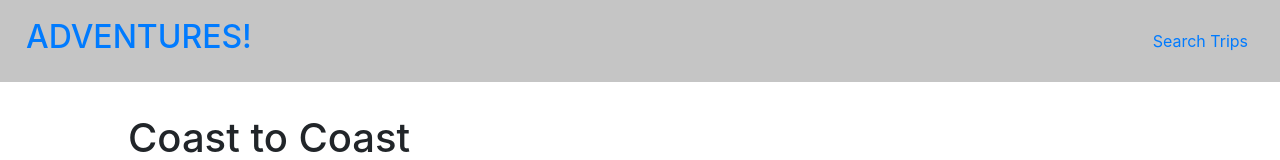
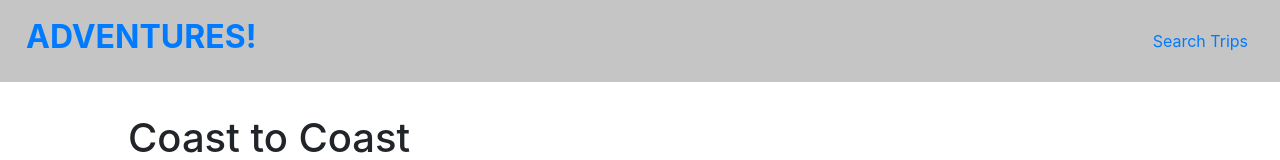
Before and after one commit to JannatJameel/Hiking-Trips, a React (Create React App) app: page /trips/coast-to-coast in a window 1280 px wide. Shown: the top 160 px of the page. Built offline with nearby package versions, Linux system fonts and the light colour scheme.

Commit message:
checks done

```diff
--- a/src/components/Navbar.js
+++ b/src/components/Navbar.js
@@ -4,7 +4,7 @@ const NavBar = () => {
     return (
       <nav className="navbar navbar-expand" style={{backgroundColor: "#c5c5c5"}}>
         <Logo exact to="/">
-          <h2>ADVENTURES!</h2>
+          <h2 style={{fontWeight: "bold"}}>ADVENTURES!</h2>
         </Logo>
         <div className="navbar-nav ml-auto">
           <NavTrip to="/trips">Search Trips</NavTrip>
--- a/src/components/TripDetails.js
+++ b/src/components/TripDetails.js
@@ -1,9 +1,9 @@
 import { useParams } from "react-router-dom";
-import { DetailWrapper , RecommendedList, ListWrapper} from "../styles";
+import { DetailWrapper, ListWrapper} from "../styles";
 import data from "../data";
 import Trip from "./Trip";
 
-const TripDetail = ({}) => {
+const TripDetail = () => {
   const {tripSlug} = useParams();
   const trip = data.find((trip) => trip.slug === tripSlug);
 
```
Also changed, not shown: 1 other file (tests, documents, lock files or other folders).
